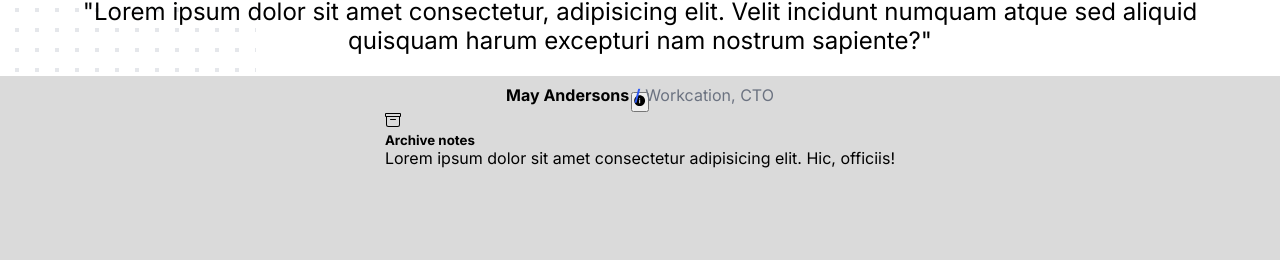
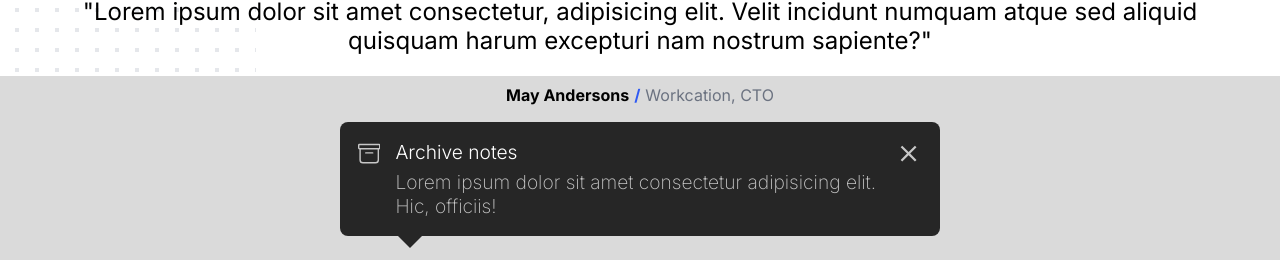
Before and after one commit to emirisato1003/react-component-library, a React (Vite) app: page / in a window 1280 px wide. Shown: the part 1986-2246 px from the top of the page. Before the commit the page ends 2154 px from the top, so only its background shows below. Built offline with nearby package versions, Linux system fonts and the light colour scheme; the HTML template or start-up script is replaced by a standard one.

Commit message:
update tooltip

```diff
--- a/src/App.jsx
+++ b/src/App.jsx
@@ -1,17 +1,18 @@
-import React from 'react';
-import Star from './assets/Star';
+// import React from 'react';
+// import Star from './assets/Star';
 import Badges from './assets/Badges';
 import Banner from './assets/components/Banner/index';
 import { bannerData } from './assets/components/Banner/bannerData';
 import Card from './assets/components/Cards/index';
 import Testimonial from './assets/components/Testimonials/index';
-import MyComponent from './assets/components/ToolTips/Portal';
+// import MyComponent from './assets/components/ToolTips/Portal';
 
 //icon import
 import { DiCodeBadge } from "react-icons/di";
 import { FaReact } from "react-icons/fa";
-import { IoIosInformationCircle } from "react-icons/io";
+// import { IoIosInformationCircle } from "react-icons/io";
 import { BsArchive } from "react-icons/bs";
+import { IoMdClose } from "react-icons/io";
 
 function App() {
   const badges = ['gray', 'red', 'yellow', 'green', 'blue', 'indigo', 'purple', 'pink'];
@@ -85,14 +86,18 @@ function App() {
         </Testimonial>
       </section>
 
-      <button><IoIosInformationCircle /></button>
-      <div className="tooltip-container">
-        <BsArchive />
-        <div className="tooltip-content">
-          <h5>Archive notes</h5>
-          <p>Lorem ipsum dolor sit amet consectetur adipisicing elit. Hic, officiis!</p>
-        </div>
-      </div>
+      <section className="tooltip">
+          <div className="tooltip-container">
+            <BsArchive className='archive-icon icon'/>
+            <div className="tooltip-text">
+              <p className='tooltip-title'>Archive notes</p>
+              <p>Lorem ipsum dolor sit amet consectetur adipisicing elit. Hic, officiis!</p>
+            </div>
+            <button className='close-btn'>
+              <IoMdClose className='icon'/>
+            </button>
+          </div>
+      </section>
     </main >
   );
 }
--- a/src/index.css
+++ b/src/index.css
@@ -321,6 +321,60 @@ p.body-text{
 }
 
 
+/* ------tooltip--------- */
+
+
+.tooltip .icon{
+  font-size: 1.7rem;
+}
+
+.tooltip-container{
+  display: flex;
+  justify-content: space-around;
+  gap: 15px;
+  background-color: #262626;
+  color: #c7c7c7;
+  width: 600px;
+  border-radius: 8px;
+  padding: 18px;
+  margin-bottom: 20px;
+}
+
+.tooltip-text{
+  font-size: 1.2rem;
+}
+
+.tooltip-text .tooltip-title{
+  color: #fff;
+  font-weight: 300;
+  padding-bottom: 6px;
+}
+
+.tooltip-text p{
+  font-weight: 200;
+}
+
+.tooltip-container button{
+  background:none;
+  border: none;
+  color: #c7c7c7;
+  align-self: flex-start;
+  cursor: pointer;
+}
+
+.tooltip-text::after{
+  content: "";
+  position: absolute;
+  transform: translateY(50%);
+  border-width: 15px;
+  border-style: solid;
+  border-color: #262626 transparent transparent transparent;
+}
+
+.tooltip:hover .tooltip-container{
+  visibility: visible;
+}
+
 @media (max-width: 1200px) {
   .testimonial-container{
     height: 320px;
```
